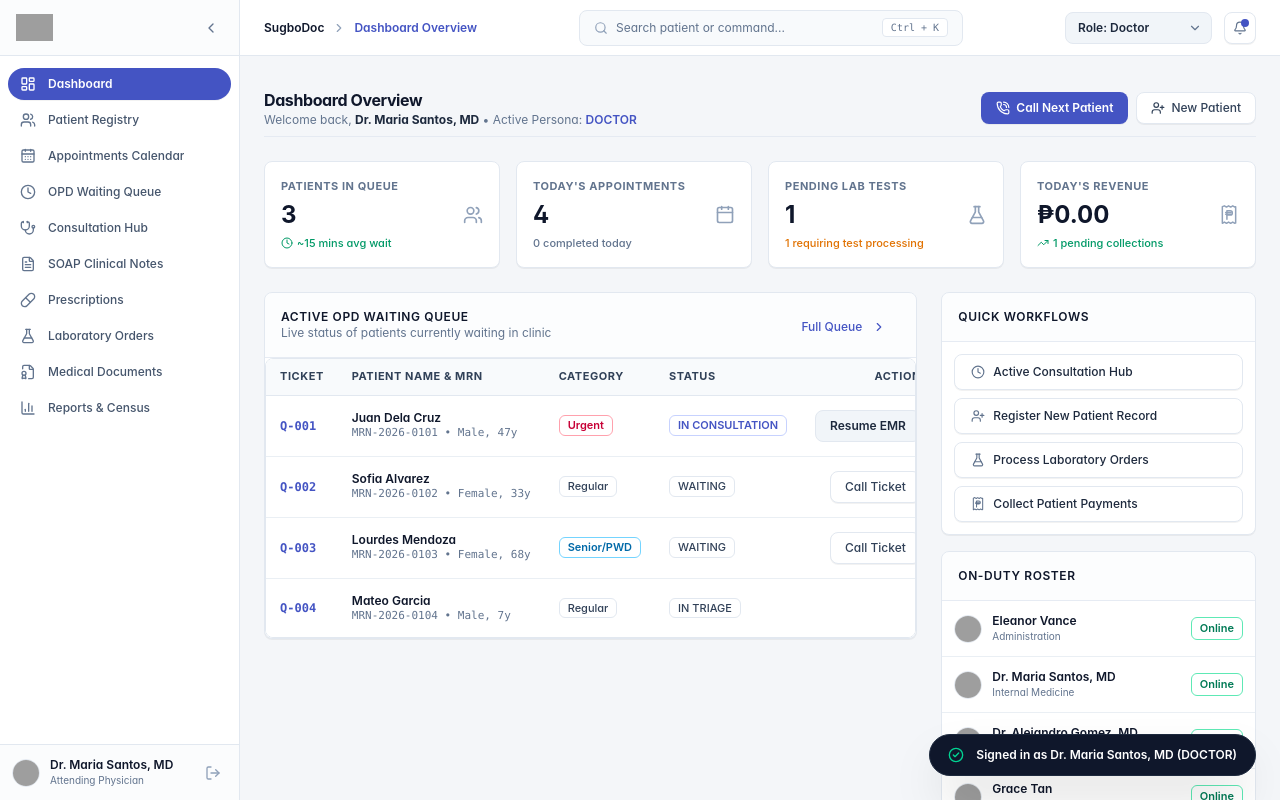
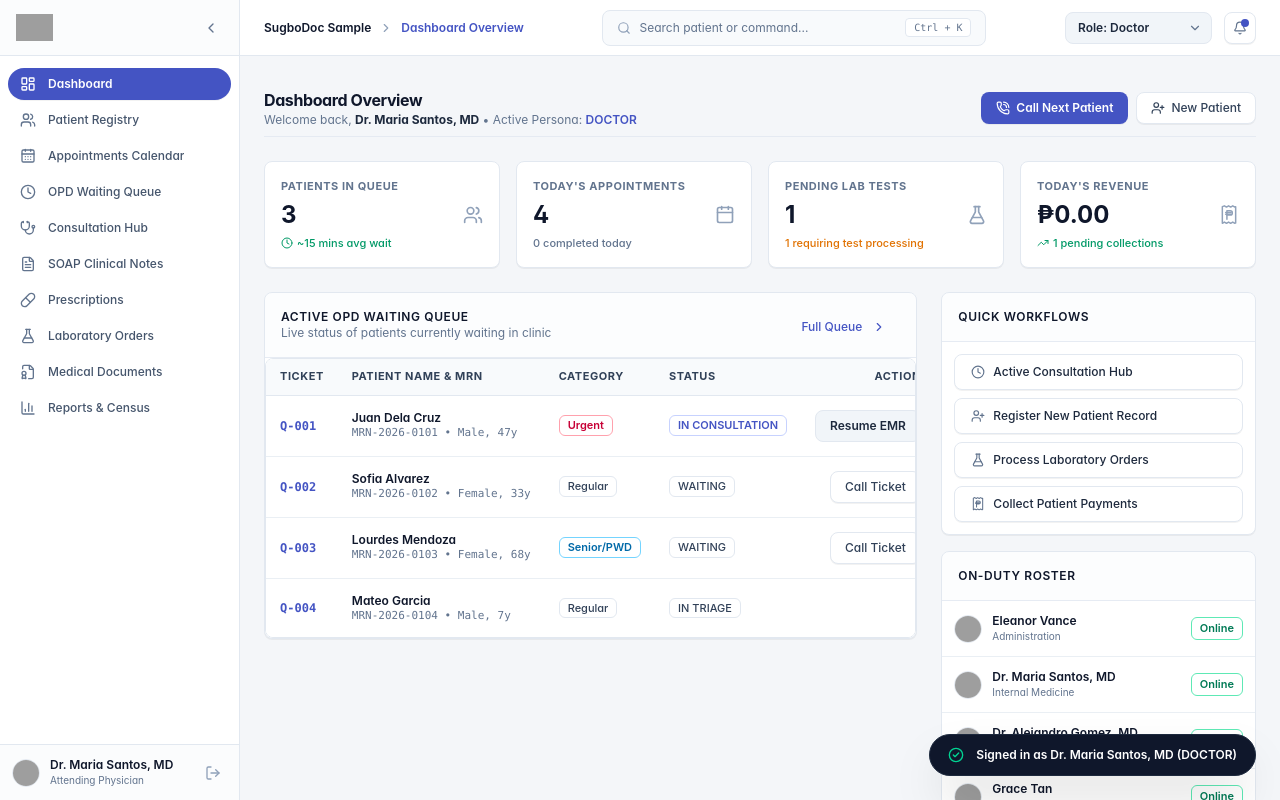
Before and after one commit to orlandosugbodoc-source/sugbodocsample2, a React (Vite) app: page / in a window 1280 px wide. Both pictures are taken after a click on the button "Sign In". Built offline with nearby package versions, Linux system fonts and the light colour scheme; grey boxes are pictures that could not be loaded.

Commit message:
fix: update website title to SugboDoc Sample in index.html and Header.tsx

```diff
--- a/index.html
+++ b/index.html
@@ -4,7 +4,7 @@
     <meta charset="UTF-8" />
     <link rel="icon" type="image/svg+xml" href="/favicon.svg" />
     <meta name="viewport" content="width=device-width, initial-scale=1.0" />
-    <title>sugbodocsample2</title>
+    <title>SugboDoc Sample</title>
   </head>
   <body>
     <div id="root"></div>
--- a/src/components/layout/Header.tsx
+++ b/src/components/layout/Header.tsx
@@ -48,7 +48,7 @@ export const Header: React.FC<HeaderProps> = ({ onOpenMobileMenu }) => {
           <Menu className="h-5 w-5" />
         </button>
 
-        <span className="text-slate-900 font-semibold whitespace-nowrap hidden sm:inline">SugboDoc</span>
+        <span className="text-slate-900 font-semibold whitespace-nowrap hidden sm:inline">SugboDoc Sample</span>
         <ChevronRight className="h-3.5 w-3.5 text-slate-400 shrink-0 hidden sm:inline" />
         <span className="text-[#4454c3] font-semibold whitespace-nowrap truncate max-w-[140px] sm:max-w-none">
           {moduleTitles[activeModule] || 'EMR System'}
```
